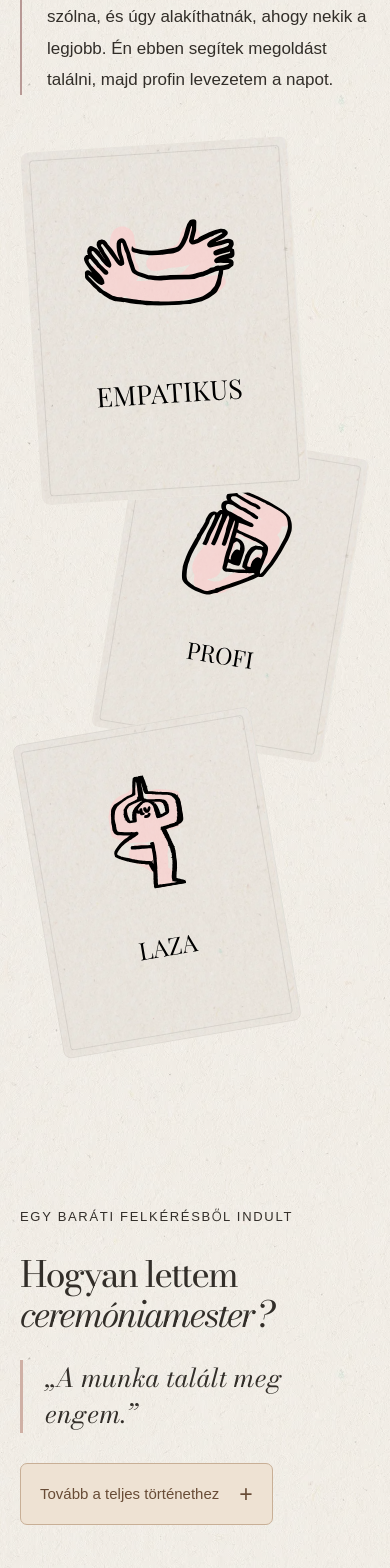
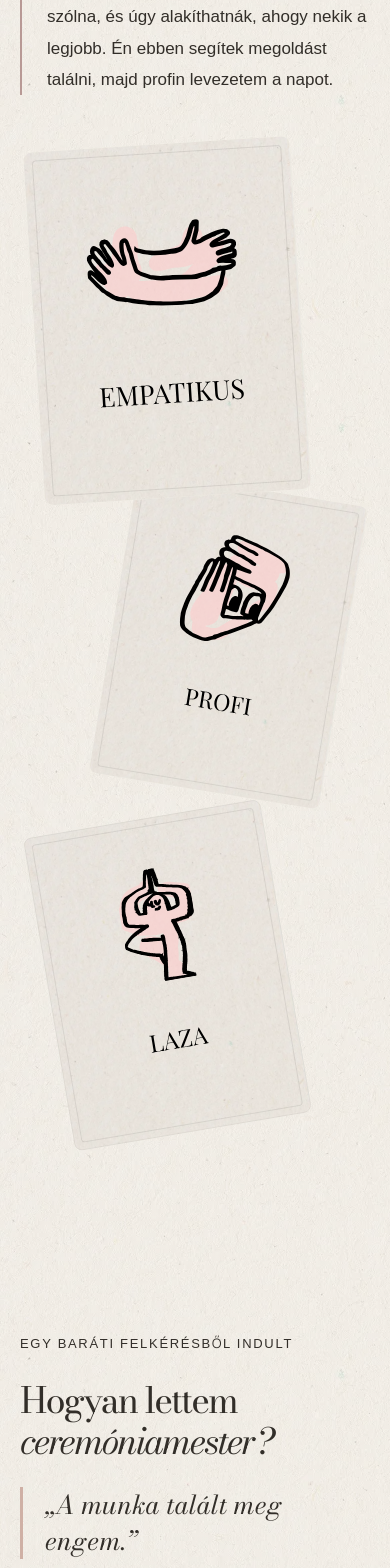
Before and after one commit to LillaDobo/ceremoniamester, a Next.js app: page / in a window 390 px wide. Shown: the part 1647-3215 px from the top of the page. Built offline with nearby package versions, Linux system fonts and the light colour scheme; a web font is replaced by a local one.

Commit message:
Restore card alignment and limit overlap to the corners

```diff
--- a/app/globals.css
+++ b/app/globals.css
@@ -1081,3 +1081,15 @@ html { scroll-behavior:smooth; }
   .inline-personalities .personality-card-1 { top:285px; }
   .inline-personalities .personality-card-2 { top:570px; left:-8px; }
 }
+/* Restore the left-hand card and stagger the group at its corners. */
+.inline-personalities .personality-collage { container-type:inline-size; width:100%; max-width:580px; height:auto; min-height:0; aspect-ratio:580 / 990; }
+.inline-personalities .personality-card { width:52%; max-width:300px; }
+.inline-personalities .personality-card-0 { top:0; left:0; }
+.inline-personalities .personality-card-1 { top:52cqw; right:10%; left:auto; }
+.inline-personalities .personality-card-2 { top:104cqw; left:0; right:auto; }
+@media(max-width:767px) {
+  .inline-personalities .personality-collage { max-width:345px; aspect-ratio:100 / 315; }
+  .inline-personalities .personality-card { width:84%; max-width:290px; }
+  .inline-personalities .personality-card-1 { top:96cqw; right:0; }
+  .inline-personalities .personality-card-2 { top:192cqw; left:0; }
+}
```
